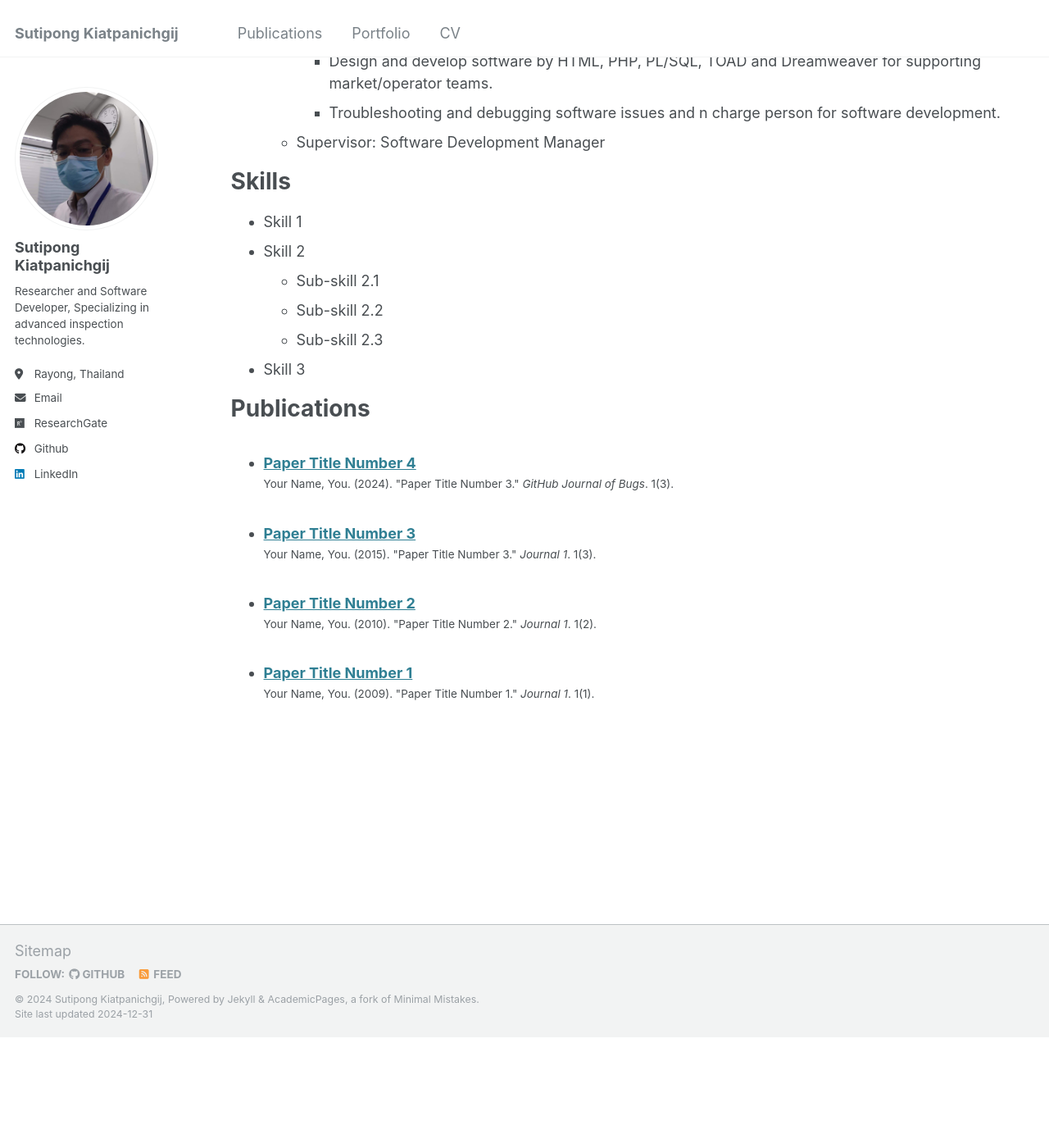
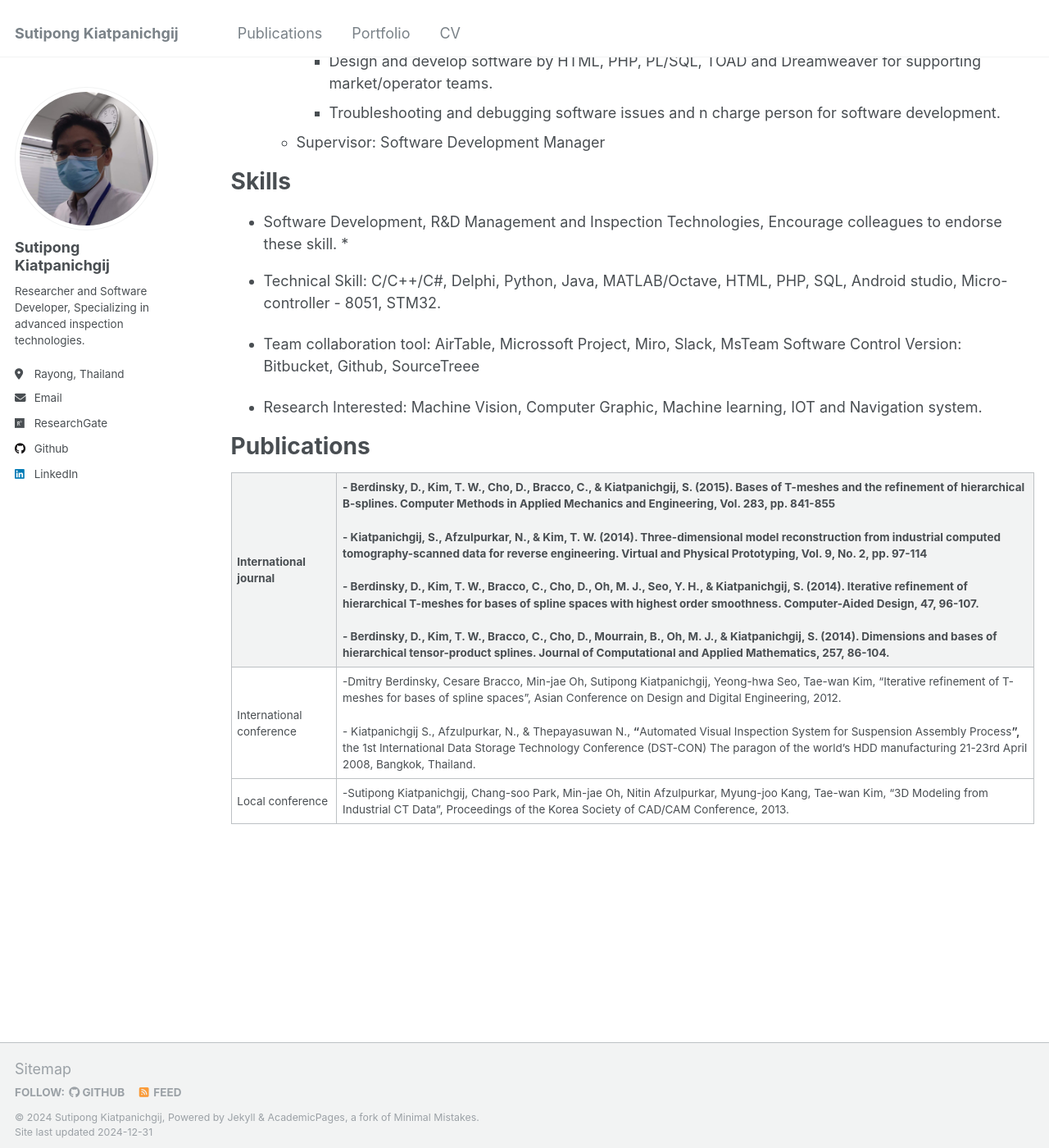
Before and after one commit to SKiatpanichgij/SKiatpanichgij.github.io, a Jekyll site: the page built from _pages/cv.md, in a window 1280 px wide and 1400 px high, scrolled down 1703 px. Shown: the whole window at 82% size. Built offline with Jekyll 4.4.1, drawn with Linux system fonts in a browser that asks for light colours; before the commit the page ends 2968 px from its top, so only the background shows below that.

Commit message:
Revise CV

```diff
--- a/_pages/cv.md
+++ b/_pages/cv.md
@@ -58,15 +58,18 @@ Work experience
 
 Skills
 ======
-* Skill 1
-* Skill 2
-  * Sub-skill 2.1
-  * Sub-skill 2.2
-  * Sub-skill 2.3
-* Skill 3
+* Software Development, R&D Management and Inspection Technologies, Encourage colleagues to endorse these skill.
+*
+* Technical Skill: C/C++/C#, Delphi, Python, Java, MATLAB/Octave, HTML, PHP, SQL, Android studio, Micro-controller - 8051, STM32.
+
+* Team collaboration tool: AirTable, Microssoft Project, Miro, Slack, MsTeam  Software Control Version: Bitbucket, Github, SourceTreee
+
+* Research Interested: Machine Vision, Computer Graphic, Machine learning, IOT and Navigation system.
 
 Publications
 ======
-  <ul>{% for post in site.publications reversed %}
-    {% include archive-single-cv.html %}
-  {% endfor %}</ul>
+
+| International journal    | - Berdinsky, D., Kim, T. W., Cho, D., Bracco, C., & Kiatpanichgij, S. (2015). Bases of T-meshes and the refinement of hierarchical B-splines. Computer Methods in Applied Mechanics and Engineering, Vol. 283, pp. 841-855<br><br>- Kiatpanichgij, S., Afzulpurkar, N., & Kim, T. W. (2014). Three-dimensional model reconstruction from industrial computed tomography-scanned data for reverse engineering. Virtual and Physical Prototyping, Vol. 9, No. 2, pp. 97-114<br><br>- Berdinsky, D., Kim, T. W., Bracco, C., Cho, D., Oh, M. J., Seo, Y. H., & Kiatpanichgij, S. (2014). Iterative refinement of hierarchical T-meshes for bases of spline spaces with highest order smoothness. Computer-Aided Design, 47, 96-107.<br><br>- Berdinsky, D., Kim, T. W., Bracco, C., Cho, D., Mourrain, B., Oh, M. J., & Kiatpanichgij, S. (2014). Dimensions and bases of hierarchical tensor-product splines. Journal of Computational and Applied Mathematics, 257, 86-104. |
+| ------------------------ | -------------------------------------------------------------------------------------------------------------------------------------------------------------------------------------------------------------------------------------------------------------------------------------------------------------------------------------------------------------------------------------------------------------------------------------------------------------------------------------------------------------------------------------------------------------------------------------------------------------------------------------------------------------------------------------------------------------------------------------------------------------------------------------------------------------------------------------------------------------------------------------------------------------------------------------------------------------------------- |
+| International conference | -Dmitry Berdinsky, Cesare Bracco, Min-jae Oh, Sutipong Kiatpanichgij, Yeong-hwa Seo, Tae-wan Kim, “Iterative refinement of T-meshes for bases of spline spaces”, Asian Conference on Design and Digital Engineering, 2012.<br><br>- Kiatpanichgij S., Afzulpurkar, N., & Thepayasuwan N., **“**Automated Visual Inspection System for Suspension Assembly Process**”,** the 1st International Data Storage Technology Conference (DST-CON) The paragon of the world’s HDD manufacturing 21-23rd April 2008, Bangkok, Thailand.                                                                                                                                                                                                                                                                                                                                                                                                                                             |
+| Local conference         | -Sutipong Kiatpanichgij, Chang-soo Park, Min-jae Oh, Nitin Afzulpurkar, Myung-joo Kang, Tae-wan Kim, “3D Modeling from Industrial CT Data”, Proceedings of the Korea Society of CAD/CAM Conference, 2013.                                                                                                                                                                                                                                                                                                                                                                                                                                                                                                                                                                                                                                                                                                                                                                  |
```
Also changed, not shown: images/profile_temp.png (added).
